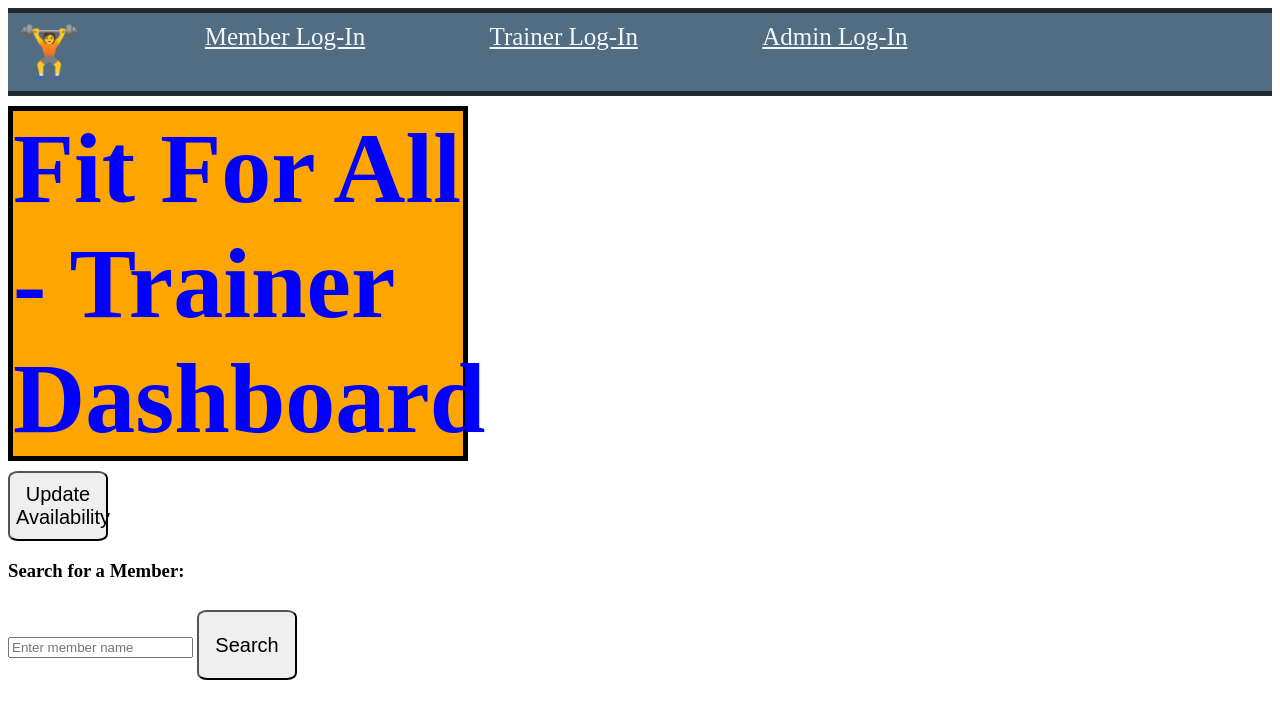
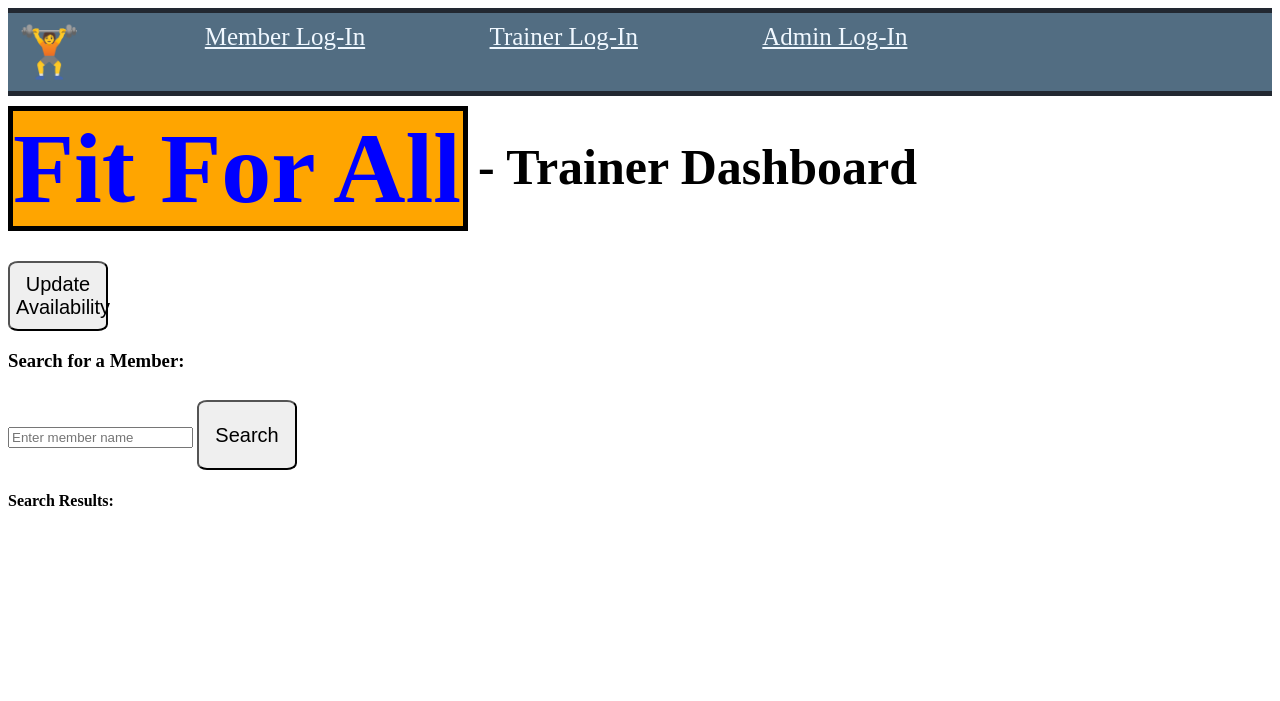
Before and after one commit to SamerFrangieh/3005_Final_project, a Django app: template FitForAll/myapp/templates/myapp/dashboard/trainerDashboard.html in a window 1280 px wide. Shown: the top 701 px of the page. Run offline with Django 4.2, Linux system fonts and the light colour scheme; the template is opened without the code that fills it, so the values that code supplies are empty.

Commit message:
fixed trainer dashbaoird name

```diff
--- a/FitForAll/myapp/templates/myapp/dashboard/trainerDashboard.html
+++ b/FitForAll/myapp/templates/myapp/dashboard/trainerDashboard.html
@@ -102,7 +102,9 @@
     </section>
 
     <section class="title-yes">
-        <h1>Fit For All - Trainer Dashboard</h1>
+            <h1 style="margin-bottom: 20px;">Fit For All</h1>
+            <h2>- Trainer Dashboard</h2>
+
     </section>
 <!-- Availability Setting Section -->
 <!-- Availability Setting Section -->
```
Also changed, not shown: FitForAll/myapp/migrations/0002_alter_member_act_levels.py (added), 1 other file.
